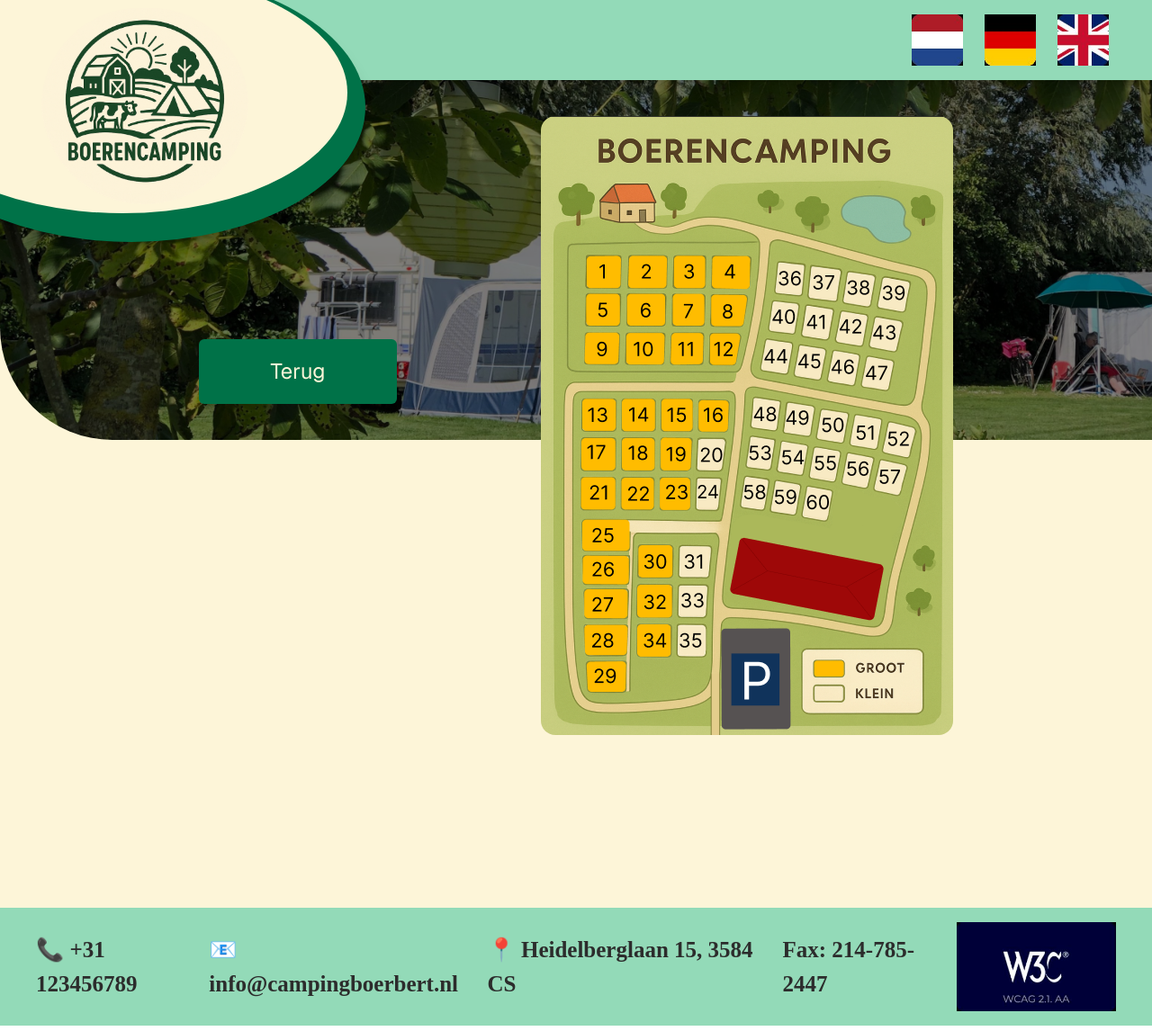
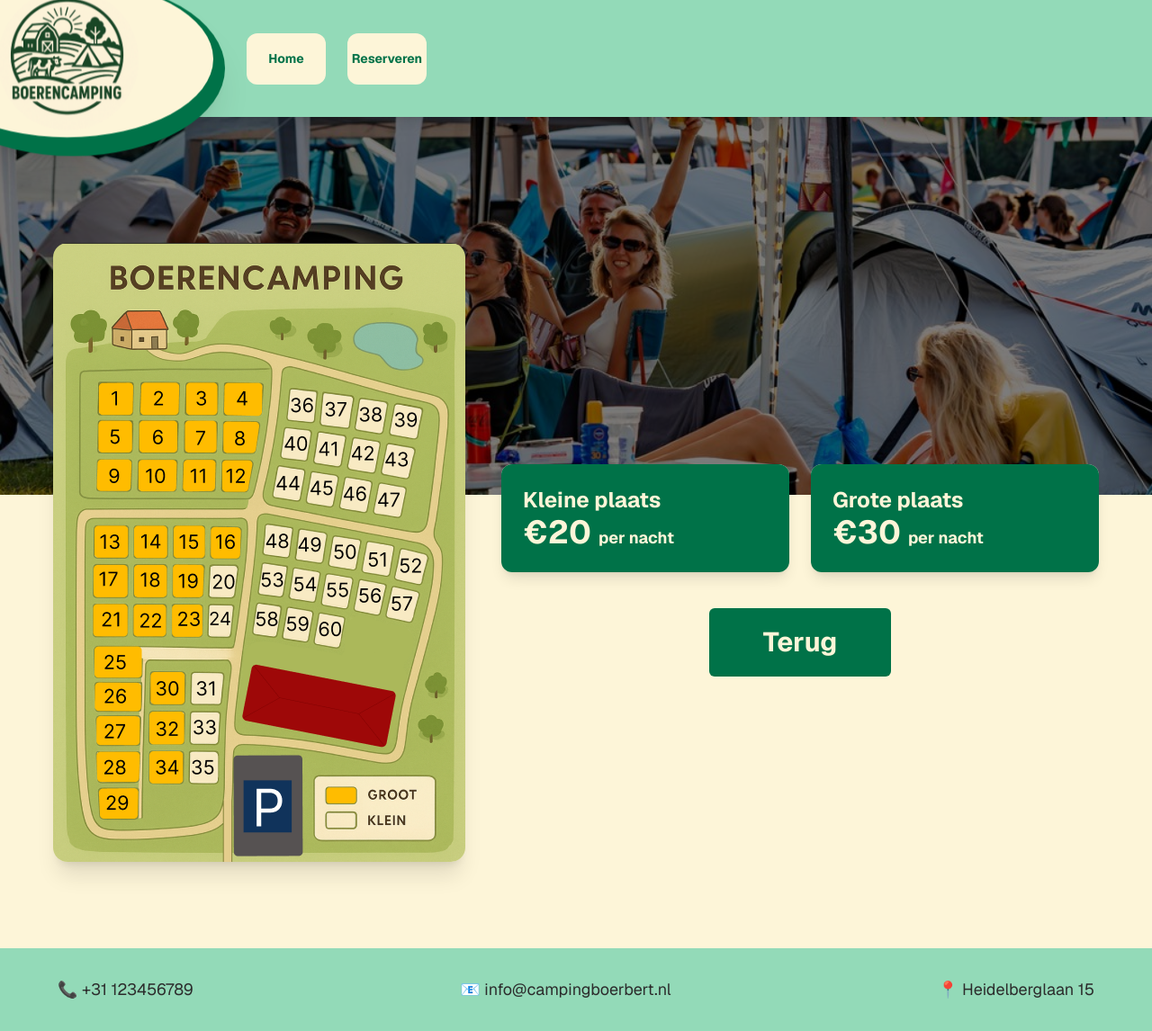
Before and after one commit to Powerboy2015/boer-bert-registratiesysteem, a Next.js app in the folder next.js/: page /map in a window 1280 px wide. Shown: the whole page at 90% size. Built offline with nearby package versions, Linux system fonts and the light colour scheme.

Commit message:
merge-fix

```diff
--- a/next.js/src/app/annuleren/page.tsx
+++ b/next.js/src/app/annuleren/page.tsx
@@ -1,9 +1,16 @@
 "use client";
 import Image from "next/image";
-
+import logo from "@/app/Images/logo.jpg";
+import de from "@/app/Images/de.jpg";
+import eng from "@/app/Images/eng.jpg";
+import nl from "@/app/Images/nl.jpg";
+import camping8 from "@/app/Images/camping8.jpg";
+import home from "@/app/Images/house-door-fill.svg"
 import { useState, useEffect } from "react";
 import { useRouter, useSearchParams } from "next/navigation";
-{/*niet op letten waarom er zo veel imports zijn die niet worden gebruikt dank u */}
+import Footer from "../ui/Footer";
+import Header from "../ui/Header";
+{/*niet op letten waarom er zo veel imports zijn die niet worden gebruikt dank u */ }
 export default function Reservering2() {
   const [shrink, setShrink] = useState(false);
   const router = useRouter();
@@ -77,77 +84,36 @@ export default function Reservering2() {
   return (
     <>
       <div className="min-h-screen w-full text-[#2c2c2c] font-sans">
-      <header className="shadow-xl w-full flex items-center h-auto justify-between p-4 bg-[#93DAB8] relative sticky top-0 z-50">
-        <div className="flex items-center gap-3">
-
-          <a href="http://localhost:3000/" title="knop naar home page">
-            <div className={`absolute top-full -translate-x-1/4 -translate-y-2/5 z-50
-               transition-transform transition-opacity duration-300 ease-[cubic-bezier(0.4,0,0.2,1)]
-              ${shrink ? "-translate-y-[60%]" : "-translate-y-1/4"} ${shrink ? "scale-60" : "scale-100"}`}>
-              <div className="hover:shadow-[inset_0_2px_4px_rgba(0,0,0,0.9)] shadow-xl/20 bg-[#007248] max-width-[300px] rounded-[50%] h-75 w-130">
-                <div className="hover:shadow-[inset_0_2px_4px_rgba(0,0,0,0.5)] pl-40 pt-10 bg-[#FDF5D8] max-width-[200px] rounded-[50%] h-67 w-125">
-                  <Image alt="boerbert logo met gare ovalen enzo" src="/logo.jpg" width={230} height={230} className="rounded-full object-cover"/>
-                </div>
-              </div>
-            </div>
-          </a>
-          {/*big ahhhhh logo met gare ovalen enzo waar je op kan klikken om naar main page te gaan*/}
-
-        </div>
-        <div className="flex items-center pr-8 gap-6">
-
-          <div className="pr-8">
-            <div title="scroll naar beneden voor contact gegevens">
-            {/*<Scrollcontact/>*/}
-            </div>
-          </div>
-          {/*fkn coole knop, je gaat naar beneden O.O T_T */}
-
-          <button>
-            <Image alt="Dutch language" src="/nl.jpg" width={57} height={57}
-            className="rounded-[10] px-auto opacity-100"/>
-          </button>
-          {/*knop om taal te veranderen naar nederlands */}
-
-          <button>
-          <Image alt="German language" src="/de.jpg" width={57} height={57}
-          className="rounded-[10] px-auto opacity-100"/>
-          </button>
-          {/*knop om taal te veranderen naar duits */}
-
-          <button>
-          <Image alt="English language" src="/eng.jpg" width={57} height={57}
-          className="rounded-[10] px-auto opacity-100"/>
-          </button>
-          {/*knop om taal te veranderen naar engels */}
-
-        </div>  {/*de knoppen zijn onzichtbaar omdat ze niet werken */}
-      </header> {/*header met wat dingen er in */}
-
-
+        <Header />
         <div className="bg-[#FDF5D8]">
           <div className="overflow-hidden bg-[#FDF5D8]">
-          <section className=" gap-6 p-6 items-center w-full h-100 bg-cover bg-center bg-fixed bg-black/50 bg-blend-multiply" /*yuhh de background staat stil hehe */
-              style={{ backgroundImage: "url('/camping8.jpg')" }}>
-          </section>
+            <section
+              className=" gap-6 p-6 items-center w-full h-100 bg-cover bg-center bg-fixed bg-black/50 bg-blend-multiply" /*yuhh de background staat stil hehe */
+              style={{ backgroundImage: `url(${camping8.src})` }}
+            ></section>
           </div>
-      </div> {/*banner met camping foto */}
+        </div>{" "}{/*banner met camping foto */}
 
         <div className="bg-[#FDF5D8]">
 
-          <section className="bg-[#FDF5D8] text-black h-150 py-16">
-            <div className="mx-auto w-full max-w-[1650px] px-6">
+          <section className="bg-[#FDF5D8] text-black max-h-150 py-16">
+            <div className="mx-auto h-auto w-auto max-w-[1650px] px-6">
               <div className="gap-8 items-center justify-center flex flex-col lg:flex-row">
 
                 <div className="-translate-y-1/2 z-40">
-                  <div className=" bg-[#FFFFFF] rounded-xl shadow-xl overflow-hidden w-250 h-170">
+                  <div className="md:w-auto md:h-auto max-w-[1000px] bg-[#FFFFFF] rounded-xl shadow-xl overflow-hidden w-auto h-auto">
 
-                    <div className="bg-[#FFFFFF] text-[#007248] p-4 mt-5 text-xl font-bold">
+                    <div className="bg-[#FFFFFF] text-[#007248] mt-10 mx-[10%] text-xl font-bold">
                       <p className="text-5xl mt-5 text-center place-content-center" style={{ fontFamily: "Roboto mono" }}>Boeking annuleren</p>
                     </div> {/*titel van de pagina */}
 
-                    <div className="p-6 text-center text-justify text-lg font-medium mt-5 mx-50" style={{ fontFamily: "Roboto mono" }}>
-                      <p className="text-[24px] mt-5 text-center place-content-center">Er kunnen eventuele kosten worden verrekend als u korter dan 24 uur op uw boeking annuleert.</p>
+                    <div
+                      className="p-6 mt-5 text-lg font-medium text-center max-w-3xl mx-[10%]"
+                      style={{ fontFamily: "Roboto mono" }}
+                    >
+                      <p className="text-[24px]">
+                        Er kunnen eventuele kosten worden verrekend als u korter dan 24 uur op uw boeking annuleert.
+                      </p>
                     </div> {/*uitleg over annuleren */}
 
                     {success && (
@@ -187,7 +153,7 @@ export default function Reservering2() {
                           </label>
                         </div>  {/*checkbox voor voorwaarden */}
 
-                        <div className="flex mx-auto my-auto items-center mb">
+                        <div className="flex mx-auto my-auto items-center mb-5">
                           <div className="my-auto mx-auto items-center text-center p-3 ">
                             <button
                               onClick={handleCancelReservation}
@@ -208,37 +174,8 @@ export default function Reservering2() {
             </div>
           </section>
         </div>
-
-      <footer className="p-4 px-10 bg-[#93DAB8] font-bold text-[25px] justify-between flex flex-row items-center"
-        style={{fontFamily:'Roboto mono'}}>
-
-        <div className="p-4 px-10 my-4 gap-40 bg-[#93DAB8] font-bold text-[25px] justify-between flex flex-row items-center">
-          <a title="link naar telefoon nummer camping boer bert"
-            className="hover:text-[#55876a]"
-            href="tel:+31642741016"
-            >📞 +31 123456789</a>
-            {/*knop voor telefoon nmmer */}
-
-          <a title="link naar email info@campingboerbert.nl"
-            className="hover:text-[#55876a]"
-            href="mailto:info@campingboerbert.nl"
-            >📧 info@campingboerbert.nl</a>
-            {/*knop voor email */}
-
-          <a title="link naar google maps locatie camping boer bert"
-            className="hover:text-[#55876a]"
-            href="https://www.google.com/maps/place/UMC+Utrecht/@52.0858554,5.1795793,17z/data=!3m1!4b1!4m6!3m5!1s0x47c66885c1ad3c53:0x5778bacf22762084!8m2!3d52.0858554!4d5.1795793!16s%2Fm%2F02qkwv4?entry=ttu&g_ep=EgoyMDI1MTIwOC4wIKXMDSoKLDEwMDc5MjA3M0gBUAM%3D"
-            target="_blank"
-            rel="noopener noreferer"
-            >📍 Heidelberglaan 15, 3584 CS</a>
-            {/*knop voor google maps locatie */}
-
-          <p title="fax nummer camping boer bert"
-            className="px-auto hover:text-[#55876a]">Fax: 214-785-2447</p>
-            {/*hoe de fuck ga ik een knop voor fax maken?? */}
-        </div>
-
-      </footer> {/*dikke footer met links voor contact. zei iemand voeten??? :p */}
+        <Footer />
+        {/*zei iemand voeten??? :p */}
       </div>
 
       {/*idk wat hier gebeurd maar het is niet wat ik wil en ik weet niet waarom count: 9 */}
--- a/next.js/src/app/map/page.tsx
+++ b/next.js/src/app/map/page.tsx
@@ -7,10 +7,15 @@ import de from "@/app/Images/de.jpg"
 import eng from "@/app/Images/eng.jpg"
 import nl from "@/app/Images/nl.jpg"
 import w3c from "@/app/Images/w3c.jpg"
-import campinggestolen from "@/app/Images/campinggestolen.jpg"
+import home from "@/app/Images/house-door-fill.svg"
+import { useRouter } from "next/navigation";
+import camping8 from "@/app/Images/camping8.jpg"
+import Footer from "../ui/Footer";
+import Header from "../ui/Header";
 
 export default function Reservering1() {
   const [shrink, setShrink] = useState(false);
+  const router = useRouter();
 
   useEffect(() => {
     let ticking = false;
@@ -32,123 +37,83 @@ export default function Reservering1() {
   return (
     <>
       <div className="min-h-screen w-full text-[#2c2c2c] font-sans">
-        <header className="shadow-xl w-full flex items-center h-auto justify-between p-4 bg-[#93DAB8] relative sticky top-0 z-50">
-          <div className="flex items-center gap-3">
+        <Header />
 
-            <a href="http://localhost:3000/" title="knop naar home page">
-              <div className={`absolute top-full -translate-x-1/4 -translate-y-2/5 z-50
-               transition-transform transition-opacity duration-300 ease-[cubic-bezier(0.4,0,0.2,1)]
-              ${shrink ? "-translate-y-[60%]" : "-translate-y-1/4"} ${shrink ? "scale-60" : "scale-100"}`}>
-                <div className="hover:shadow-[inset_0_2px_4px_rgba(0,0,0,0.9)] shadow-xl/20 bg-[#007248] max-width-[300px] rounded-[50%] h-75 w-130">
-                  <div className="hover:shadow-[inset_0_2px_4px_rgba(0,0,0,0.5)] pl-40 pt-10 bg-[#FDF5D8] max-width-[200px] rounded-[50%] h-67 w-125">
-                    <Image alt="boerbert logo met gare ovalen enzo" src={logo} width={230} height={230} className="rounded-full object-cover" />
-                  </div>
-                </div>
-              </div>
-            </a>
-            {/*big ahhhhh logo met gare ovalen enzo waar je op kan klikken om naar main page te gaan*/}
-
-          </div>
-          <div className="flex items-center pr-8 gap-6">
-
-
-
-            <button>
-              <Image alt="Dutch language" src={nl} width={57} height={57}
-                className="rounded-[10] px-auto opacity-100" />
-            </button>
-            {/*knop om taal te veranderen naar nederlands */}
-
-            <button>
-              <Image alt="German language" src={de} width={57} height={57}
-                className="rounded-[10] px-auto opacity-100" />
-            </button>
-            {/*knop om taal te veranderen naar duits */}
-
-            <button>
-              <Image alt="English language" src={eng} width={57} height={57}
-                className="rounded-[10] px-auto opacity-100" />
-            </button>
-            {/*knop om taal te veranderen naar engels */}
-
-          </div>  {/*de knoppen zijn onzichtbaar omdat ze niet werken */}
-        </header> {/*header met wat dingen er in */}
-
-
-
-
-        <div className="w-full absolute">
-          <div className="flex justify-center items-center pt-10">
-            <a href="/klanten/2">            <button className="bg-[#007248] text-[#FDF5D8] px-20 py-5 text-2xl rounded-md self-end mb-30  mr-40">Terug</button>
-            </a>
-
-            <Image alt="map" src={map} className="rounded-2xl" />
-          </div>
-        </div>
         <div className="bg-[#FDF5D8]">
-          <div className="rounded-bl-[125px] overflow-hidden bg-[#FDF5D8]">
-            <section className=" gap-6 p-6 items-center w-full h-100 bg-fixed bg-black/50 bg-blend-multiply bg-cover bg-center   " /*yuhh de background staat stil hehe */
-              style={{ backgroundImage: `url(${campinggestolen.src})` }}>
-
-              <div>
-                <div className="mt-50 flex flex-row justify-center">
-
-                </div>
-              </div>
+          <div className="overflow-hidden bg-[#FDF5D8]">
+            <section
+              className="h-[320px] md:h-[420px] bg-fixed bg-cover bg-center relative"
+              style={{ backgroundImage: `url(${camping8.src})` }}
+            >
+              <div className="absolute inset-0 bg-black/50" />
             </section>
           </div>
         </div> {/*sectie met knopppen voor voorkeuren boekingen */}
 
         <div className="bg-[#FDF5D8]">
 
-          <section className="gap-6 p-2 h-130 items-center bg-[#FDF5D8] text-[#007248]">
+          <section className="bg-[#FDF5D8] text-[#007248]">
+            <div className="max-w-6xl mx-auto px-4">
+              <div className="-mt-50 md:-mt-70 relative z-40">
+                <div className="flex flex-col md:flex-row justify-center items-center gap-10">
 
-            <div className="justify-items-stretch gap-4 items-center">
-              <div className="grid grid-cols-1 md:grid-cols-3 justify-items-center gap-1 mt-20">
+                  <Image
+                    alt="map"
+                    src={map}
+                    className="
+                      rounded-2xl
+                      w-full
+                      max-w-[420px] md:max-w-[520px]
+                      h-auto
+                      mx-auto
+                      block
+                      shadow-xl
+                    "
+                  />
 
+                  <div className="w-full md:w-auto">
 
-              </div> {/*div voor random info */}
-            </div> {/*geen idee meer waarvoor de div. heb een copypasta van de home pagina gebruikt :p */}
+                    <div className="flex flex-row gap-6 justify-center items-center w-full mt-10">
+                      <div className="bg-[#f7f0cf] w-[320px] rounded-xl shadow-lg overflow-hidden">
+                        <div className="bg-[#007248] text-[#FDF5D8] p-6 font-bold">
+                          <p className="text-2xl">Kleine plaats</p>
+                          <div className="flex items-end gap-2 whitespace-nowrap">
+                            <p className="text-4xl font-bold">€20</p>
+                            <p className="text-lg">per nacht</p>
+                          </div>
+                        </div>
+                      </div>
 
+                      <div className="bg-[#f7f0cf] w-[320px] rounded-xl shadow-lg overflow-hidden">
+                        <div className="bg-[#007248] text-[#FDF5D8] p-6 font-bold">
+                          <p className="text-2xl">Grote plaats</p>
+                          <div className="flex items-end gap-2 whitespace-nowrap">
+                            <p className="text-4xl font-bold">€30</p>
+                            <p className="text-lg">per nacht</p>
+                          </div>
+                        </div>
+                      </div>
+                    </div>
+
+                    <div className="justify-center flex">
+                      <button
+                        type="button"
+                        onClick={() => router.push("/klanten/2")}
+                        className="bg-[#007248] text-[#FDF5D8] px-15 py-5 mt-10 text-3xl font-bold rounded-md w-full md:w-auto"
+                      >
+                        Terug
+                      </button>
+                    </div>
+                  </div>
+                </div>
+              </div>
+            </div>
+
+            <div className="h-16 md:h-24" />
           </section>
         </div> {/*section met random info*/}
 
-        <footer className="p-4 px-10 bg-[#93DAB8] font-bold text-[25px] justify-between flex flex-row items-center"
-          style={{ fontFamily: 'Roboto mono' }}>
-
-          <a title="link naar telefoon nummer camping boer bert"
-            className="hover:text-[#55876a]"
-            href="tel:+31642741016"
-          >📞 +31 123456789</a>
-          {/*knop voor telefoon nmmer */}
-
-          <a title="link naar email info@campingboerbert.nl"
-            className="hover:text-[#55876a]"
-            href="mailto:info@campingboerbert.nl"
-          >📧 info@campingboerbert.nl</a>
-          {/*knop voor email */}
-
-          <a title="link naar google maps locatie camping boer bert"
-            className="hover:text-[#55876a]"
-            href="https://www.google.com/maps/place/UMC+Utrecht/@52.0858554,5.1795793,17z/data=!3m1!4b1!4m6!3m5!1s0x47c66885c1ad3c53:0x5778bacf22762084!8m2!3d52.0858554!4d5.1795793!16s%2Fm%2F02qkwv4?entry=ttu&g_ep=EgoyMDI1MTIwOC4wIKXMDSoKLDEwMDc5MjA3M0gBUAM%3D"
-            target="_blank"
-            rel="noopener noreferer"
-          >📍 Heidelberglaan 15, 3584 CS</a>
-          {/*knop voor google maps locatie */}
-
-          <p title="fax nummer camping boer bert"
-            className="px-auto hover:text-[#55876a]">Fax: 214-785-2447</p>
-          {/*hoe de fuck ga ik een knop voor fax maken?? */}
-
-          <a title="link naar w3c website"
-            className="hover:text-[#55876a]"
-            href="https://www.w3.org/"
-            target="_blank"
-            rel="noopener noreferer"
-          > <Image alt="wcec website link" src={w3c} width={180} height={160} className="rounded-[10] px-auto" /> </a>
-          {/*foto waar je op kan klikken om naar w3c te gaan */}
-
-        </footer> {/*dikke footer met links voor contact. zei iemand voeten??? :p */}
+        <Footer /> {/*dikke footer met links voor contact. zei iemand voeten??? :p */}
       </div >
 
     </>
```
Also changed, not shown: next.js/src/app/klanten/afrekenen/page.tsx (+1 -52 lines), next.js/src/app/Images/camping8.jpg (added). Lines whose indentation alone changed are shown as unchanged.
